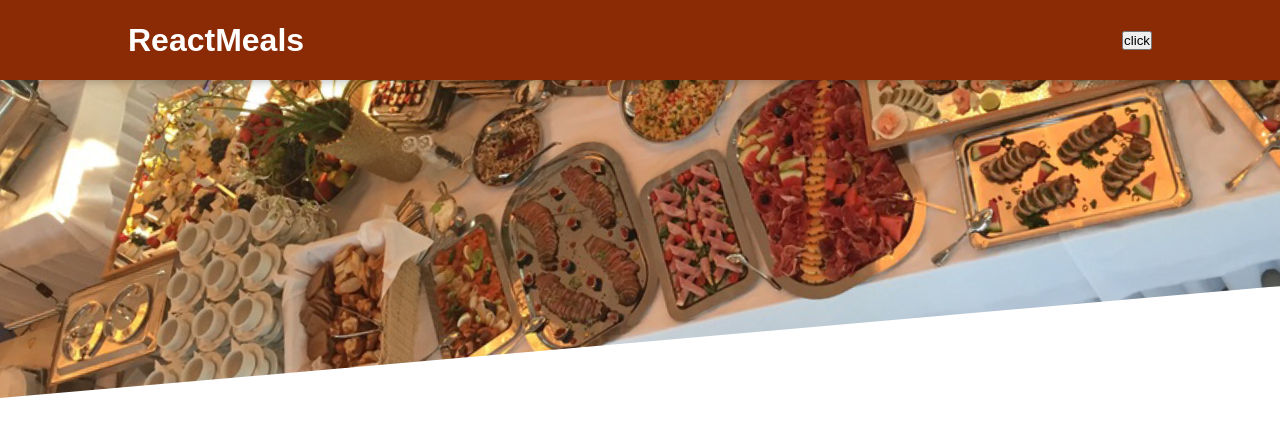
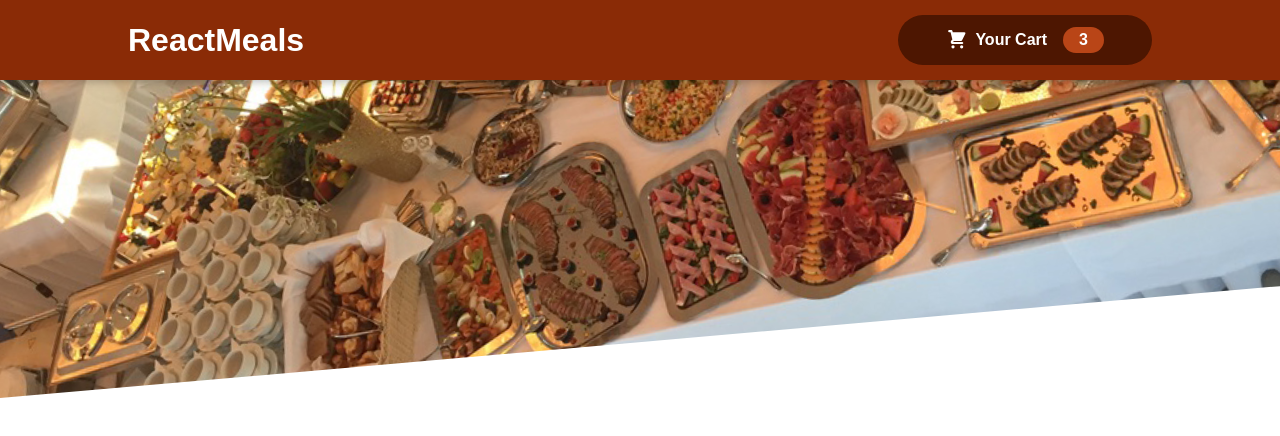
Before and after one commit to mahdieh96/Food-Order, a React (Create React App) app: page / in a window 1280 px wide. Shown: the top 436 px of the page. Built offline with nearby package versions, Linux system fonts and the light colour scheme.

Commit message:
ShoppingCartButton added.

```diff
--- /dev/null
+++ b/src/Components/Cart/CartIcon.js
@@ -0,0 +1,13 @@
+import React from "react";
+
+export const CartIcon = () => {
+  return (
+    <svg
+      xmlns="http://www.w3.org/2000/svg"
+      viewBox="0 0 20 20"
+      fill="currentColor"
+    >
+      <path d="M3 1a1 1 0 000 2h1.22l.305 1.222a.997.997 0 00.01.042l1.358 5.43-.893.892C3.74 11.846 4.632 14 6.414 14H15a1 1 0 000-2H6.414l1-1H14a1 1 0 00.894-.553l3-6A1 1 0 0017 3H6.28l-.31-1.243A1 1 0 005 1H3zM16 16.5a1.5 1.5 0 11-3 0 1.5 1.5 0 013 0zM6.5 18a1.5 1.5 0 100-3 1.5 1.5 0 000 3z" />
+    </svg>
+  );
+};
--- a/src/Components/Layout/Header.js
+++ b/src/Components/Layout/Header.js
@@ -1,12 +1,13 @@
 import React from "react";
 import classes from "./Header.module.css";
 import mealsImage from "../../assets/meals.jpg";
+import { HeaderCartButton } from "./HeaderCartButton";
 export const Header = () => {
   return (
     <>
       <header className={classes.header}>
         <h1>ReactMeals</h1>
-        <button>click</button>
+        <HeaderCartButton />
       </header>
       <div className={classes["main-image"]}>
         <img src={mealsImage} alt="a table full of delicious food!" />
--- /dev/null
+++ b/src/Components/Layout/HeaderCartButton.js
@@ -0,0 +1,14 @@
+import React from "react";
+import { CartIcon } from "../Cart/CartIcon";
+import classes from "./HeaderCartButton.module.css";
+export const HeaderCartButton = () => {
+  return (
+    <button className={classes.button}>
+      <span className={classes.icon}>
+        <CartIcon />
+      </span>
+      <span>Your Cart</span>
+      <span className={classes.badge}>3</span>
+    </button>
+  );
+};
--- /dev/null
+++ b/src/Components/Layout/HeaderCartButton.module.css
@@ -0,0 +1,35 @@
+.button {
+  cursor: pointer;
+  font: inherit;
+  border: none;
+  background-color: #4d1601;
+  color: white;
+  padding: 0.75rem 3rem;
+  display: flex;
+  justify-content: space-around;
+  align-items: center;
+  border-radius: 25px;
+  font-weight: bold;
+}
+.button:hover,
+.button:active {
+  background-color: #2c0d00;
+}
+
+.icon {
+  width: 1.35rem;
+  height: 1.35rem;
+  margin-right: 0.5rem;
+}
+.badge {
+  background-color: #b94517;
+  padding: 0.25rem 1rem;
+  border-radius: 25px;
+  margin-left: 1rem;
+  font-weight: bold;
+}
+
+.button:hover .badge,
+.button:active .badge {
+  background-color: #92320c;
+}
```
